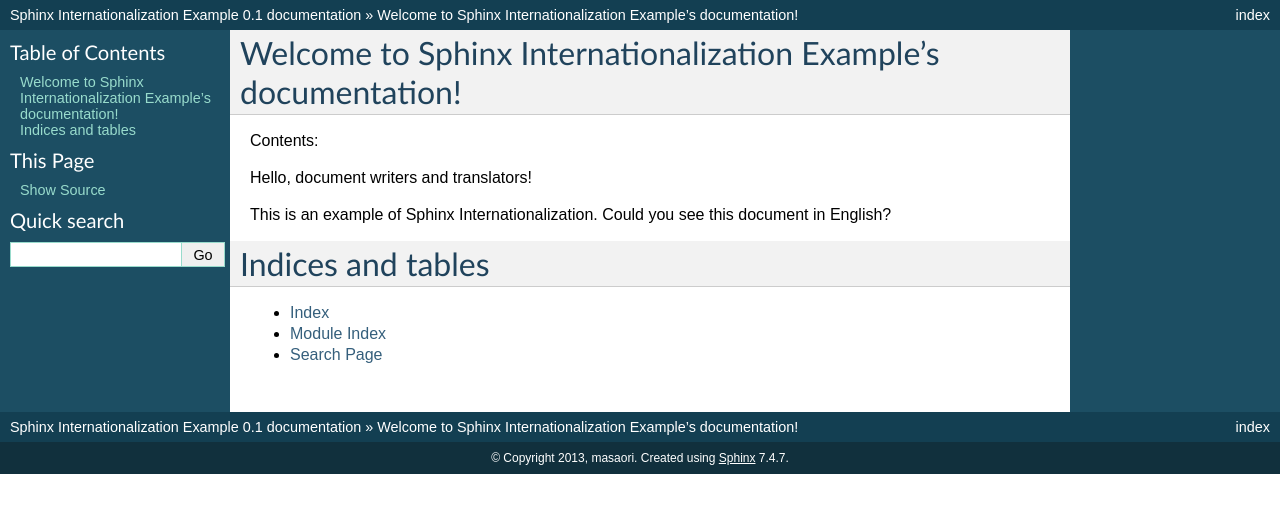
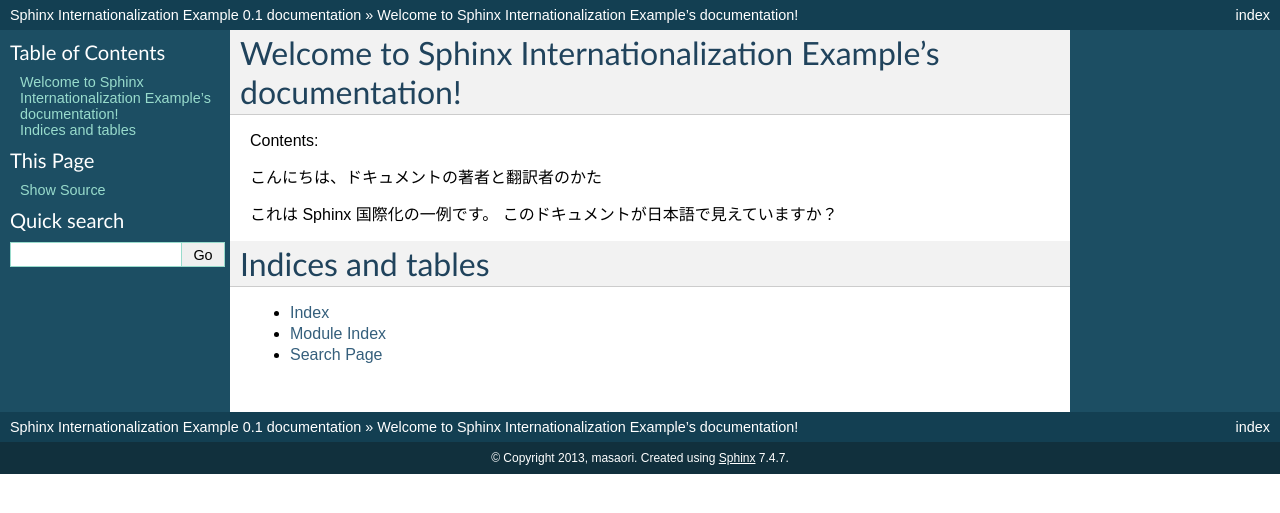
Before and after one commit to masaori335/sphinx-internationalization-example, a Sphinx documentation site: the page built from doc/index.rst, in a window 1280 px wide. Shown: the top 513 px of the page. Built offline with Sphinx 7.4.7, drawn with Linux system fonts in a browser that asks for light colours.

Commit message:
Add japanese content

```diff
--- a/doc/index.rst
+++ b/doc/index.rst
@@ -8,10 +8,10 @@
 
 Contents:
 
-Hello, document writers and translators!
+こんにちは、ドキュメントの著者と翻訳者のかた
 
-This is an example of Sphinx Internationalization.
-Could you see this document in English?
+これは Sphinx 国際化の一例です。
+このドキュメントが日本語で見えていますか？
 
 .. toctree::
    :maxdepth: 2
```
